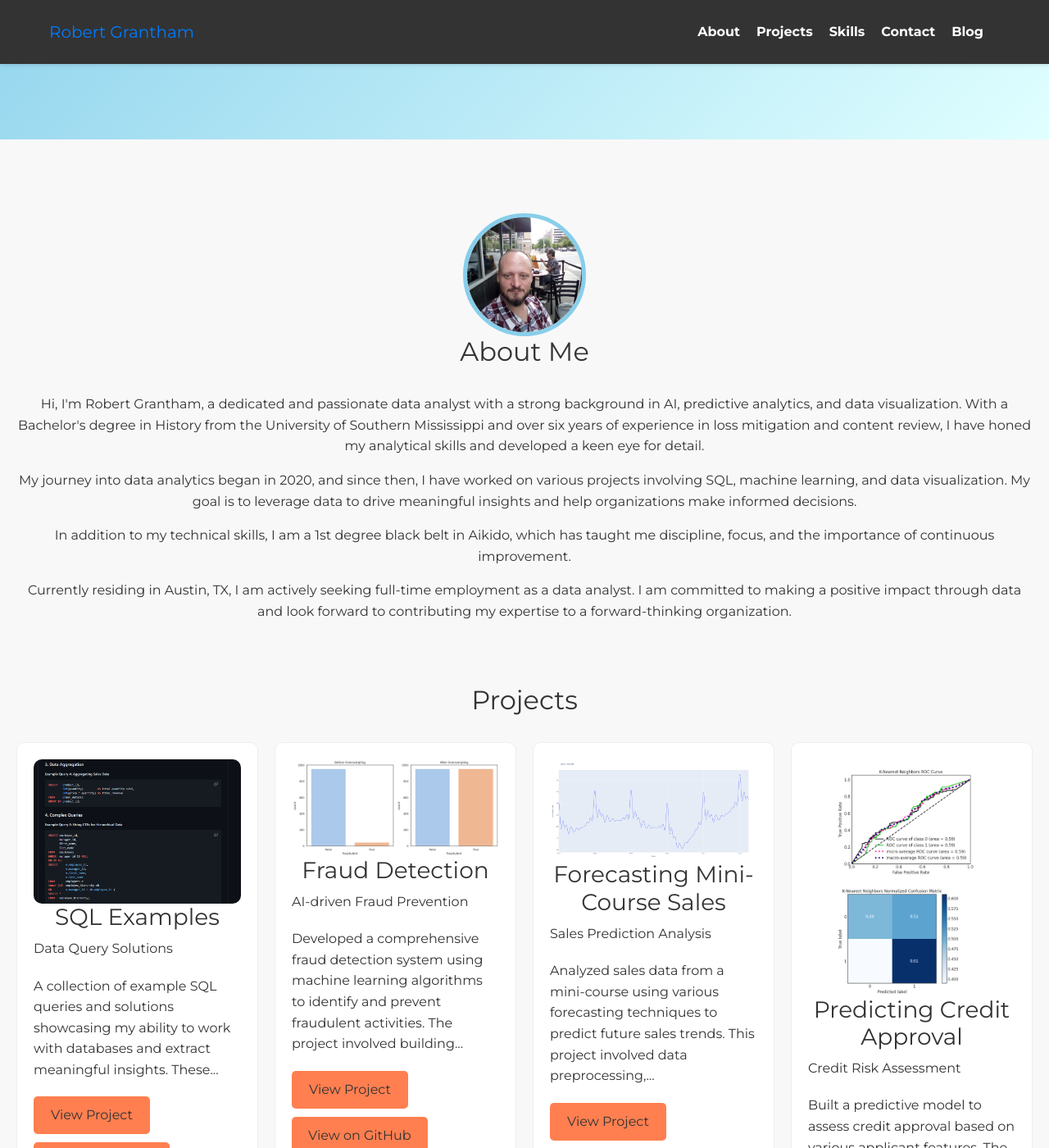
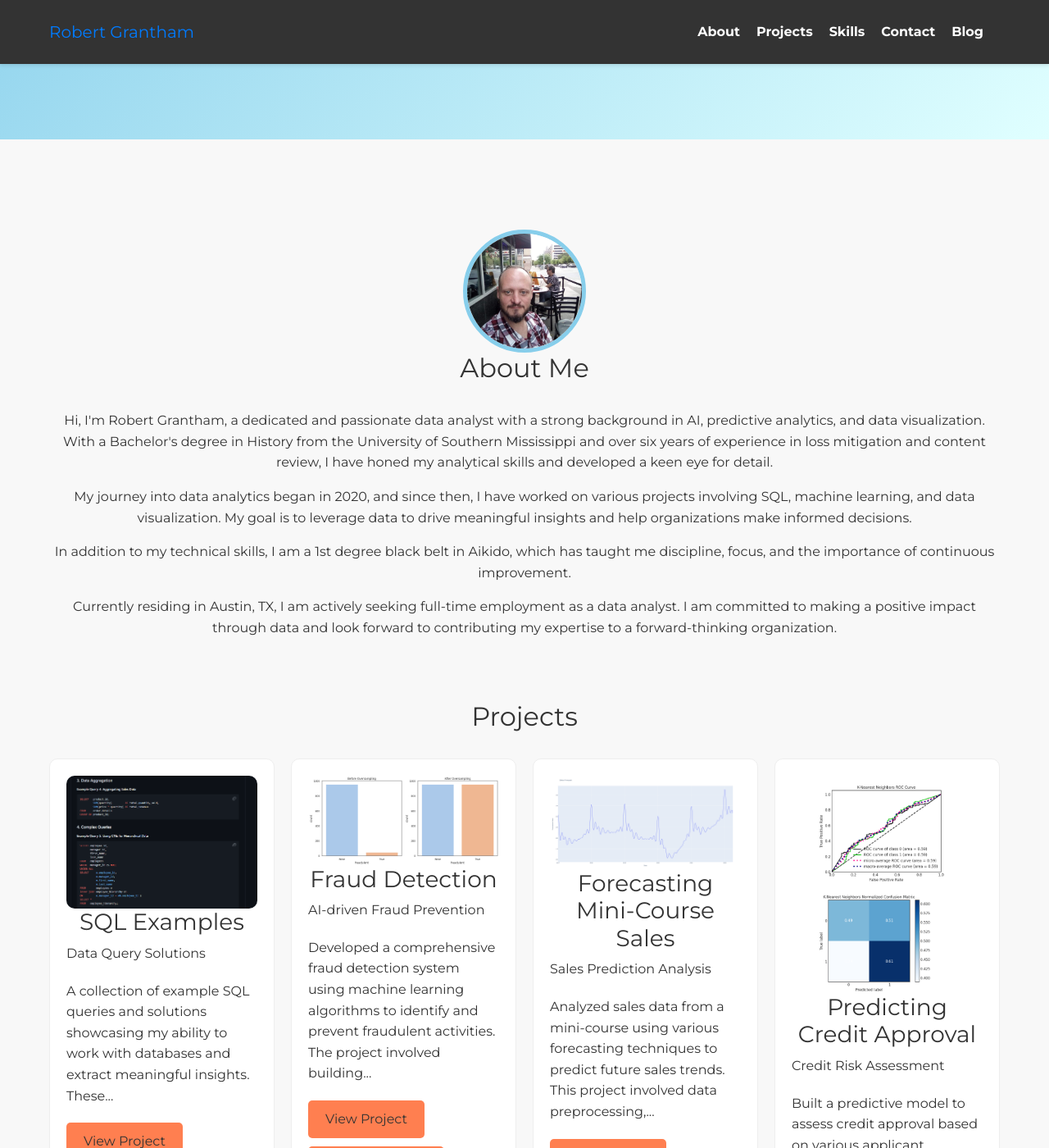
Before and after one commit to rgrantham82/rgrantham82.github.io, a Jekyll site: the page built from index.html, in a window 1280 px wide and 1400 px high, scrolled down 242 px. Shown: the whole window at 82% size. Built offline with Jekyll 4.4.1, drawn with Linux system fonts in a browser that asks for light colours; nearby versions of some CDN libraries.

Commit message:
Update index.html

```diff
--- a/index.html
+++ b/index.html
@@ -3,6 +3,15 @@ layout: default
 title: Home
 ---
 
+<style>
+  .content-wrapper {
+    max-width: 1200px;
+    margin: 0 auto;
+    padding: 20px;
+  }
+</style>
+
+<div class="content-wrapper">
   <section id="about" class="about-container fade-in">
     <img src="assets/images/profile-image.jpg" alt="Robert Grantham" class="about-image">
     <h2>About Me</h2>
@@ -75,3 +84,4 @@ title: Home
     </article>
     {% endfor %}
   </section>
+</div>
```
Lines whose indentation alone changed are shown as unchanged.
